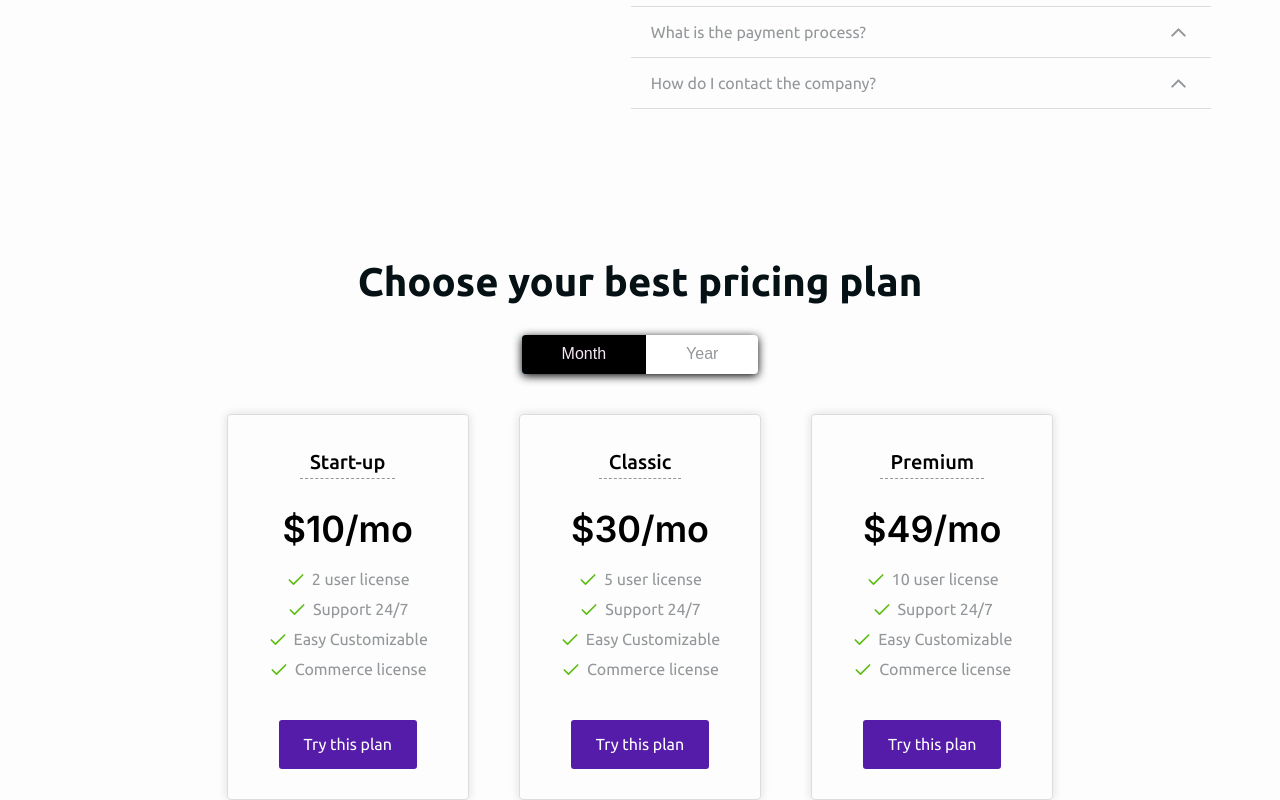
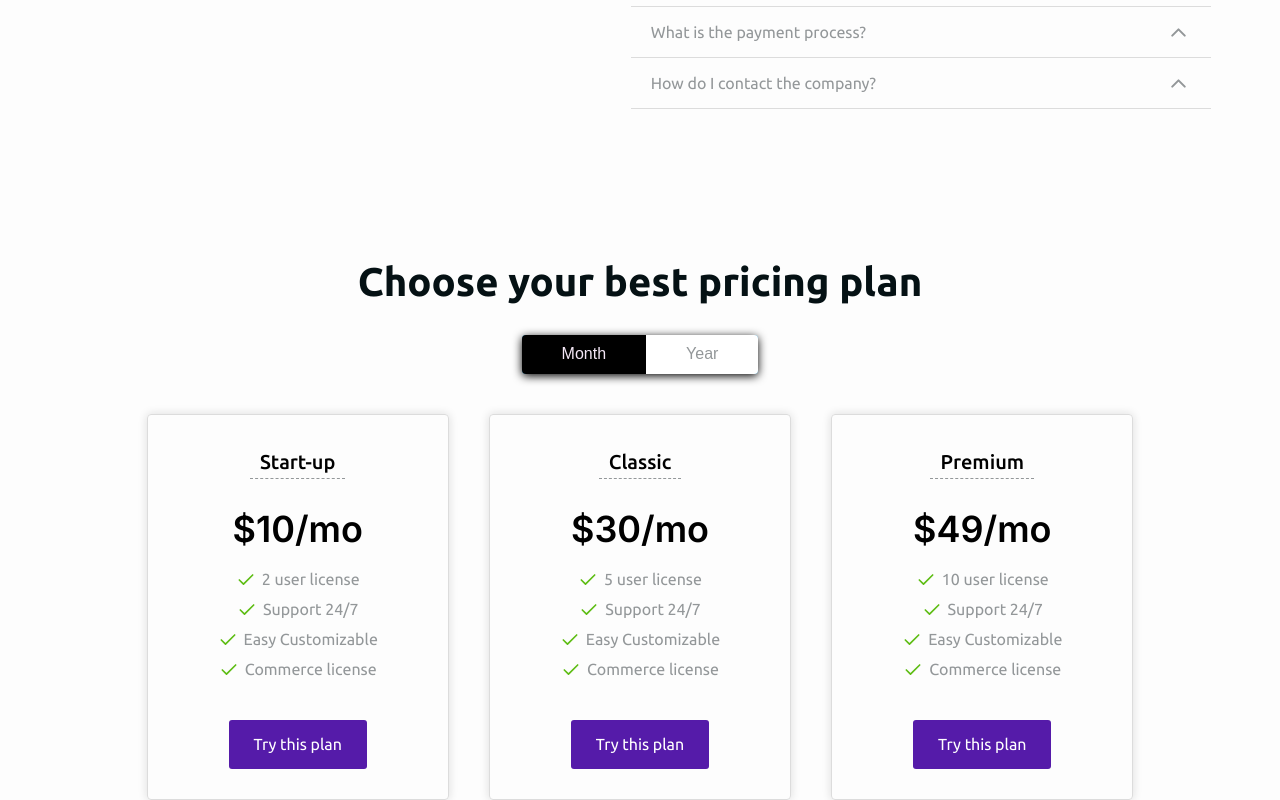
Before and after one commit to juliemoura/codext, a Next.js app: page / in a window 1280 px wide. Shown: the part 2303-3103 px from the top of the page. Built offline with nearby package versions, Linux system fonts and the light colour scheme.

Commit message:
update: improvements

```diff
--- a/components/cardPlan/styles.ts
+++ b/components/cardPlan/styles.ts
@@ -4,7 +4,7 @@ import { CardTypes } from ".";
 export const Container = styled.div<CardTypes>`
   width: max-content;
   border-radius: 4px;
-  padding: 30px 40px;
+  padding: 30px 70px;
   display: flex;
   flex-direction: column;
   align-items: center;
--- a/sections/price/components/toogleGroup/styles.ts
+++ b/sections/price/components/toogleGroup/styles.ts
@@ -14,17 +14,17 @@ export const CardContainer = styled.div`
   justify-content: center;
   align-items: center;
 
-  @media (max-width: 882px) {
+  @media (max-width: 957px) {
     flex-direction: column;
     gap: 20px;
   }
 
-  @media (min-width: 883px) and (max-width: 1090px) {
+  @media (min-width: 958px) and (max-width: 1090px) {
     gap: 10px;
   }
 
   @media (min-width: 1091px) {
-    gap: 50px;
+    gap: 40px;
   }
 `;
 
```
